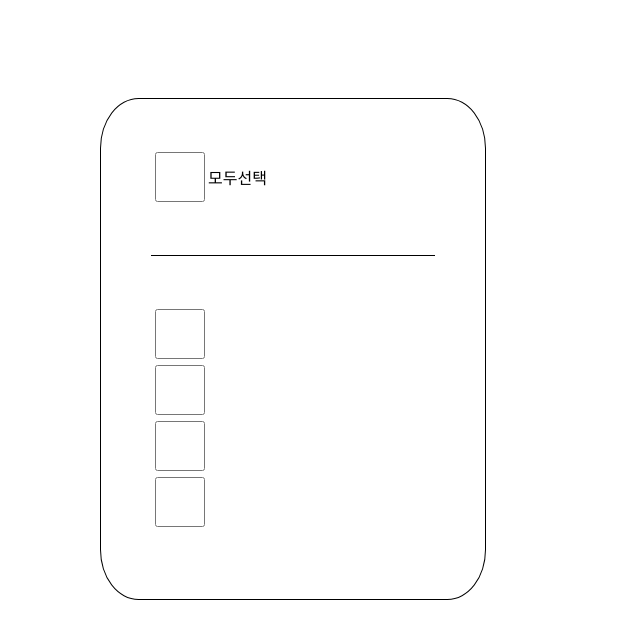
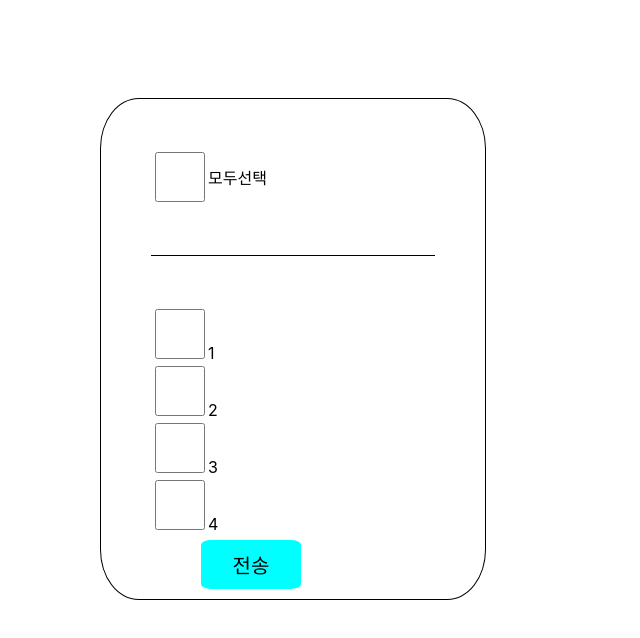
Before and after one commit to Jaek1783/checkbox, a React (Create React App) app: page / in a window 1280 px wide. Shown: the top 638 px of the page, without its empty margins (0-640 px from the left). Built offline with nearby package versions, Linux system fonts and the light colour scheme.

Commit message:
체크 선택 count하기, 모두선택 만들기

```diff
--- a/src/App.css
+++ b/src/App.css
@@ -24,3 +24,15 @@ input[type=checkbox]{
     width:50px;
     height:50px;
 }
+
+button{
+    width:100px;
+    padding:10px;
+    font-size:20px;
+    background-color: aqua;
+    border:none;
+    border-radius:10%;
+    position: absolute;
+    bottom:10px;
+    left:100px;
+}
--- a/src/App.js
+++ b/src/App.js
@@ -5,14 +5,26 @@ import CheckBox from './CheckBox';
 function App() {
   const checkedRef = useRef(null);
   const checkAllRef = useRef(null);
-
+  let checkedArr = [];
+  const checkedNum = ()=>{
+    const check = [...checkedRef.current.children];
+    // console.log(checkedRef.current.children);
+    for(let i=0; i<check.length;i++){
+      console.log(check[i].children[0].value);
+      if(check[i].children[0].checked){
+        checkedArr.push(check[i].children[0].value);
+      }
+    }
+    console.log(checkedArr);
+  };
   const checkedAll = ()=>{
     // console.log(checkAllRef.current.checked);
     const check = [...checkedRef.current.children];
-    // console.log(check.checked);
+    // console.log(checkedRef.current.children);
     for(let i=0; i<check.length; i++){
       // console.log(check[i]);
-      check[i].checked = checkAllRef.current.checked;
+      check[i].children[0].checked = checkAllRef.current.checked;
+      console.log(check[i].children);
     }
   };
   return (
@@ -22,6 +34,7 @@ function App() {
       checkedRef={checkedRef}
       checkAllRef={checkAllRef}
       checkedAll={checkedAll}
+      checkedNum={checkedNum}
       />
     </div>
   );
--- a/src/CheckBox.js
+++ b/src/CheckBox.js
@@ -4,6 +4,7 @@ const CheckBox = ({
     checkedRef,
     checkAllRef,
     checkedAll,
+    checkedNum
 })=>{
     return(
         <div className="card">
@@ -13,12 +14,15 @@ const CheckBox = ({
                 }} ref={checkAllRef}/>
                 <span>모두선택</span>
             </form>
-            <form action="" className="check checkNum" ref={checkedRef}>
-                <input type="checkbox" />
-                <input type="checkbox" />
-                <input type="checkbox" />
-                <input type="checkbox" />
+            <form className="check checkNum" ref={checkedRef}>
+                <label><input type="checkbox" name="checkbox" value="1"/>1</label>
+                <label><input type="checkbox" name="checkbox" value="2"/>2</label>
+                <label><input type="checkbox" name="checkbox" value="3"/>3</label>
+                <label><input type="checkbox" name="checkbox" value="4"/>4</label>
             </form>
+            <button  onClick={()=>{
+                checkedNum();
+            }}>전송</button>
         </div>
     )
 };export default CheckBox;
```
